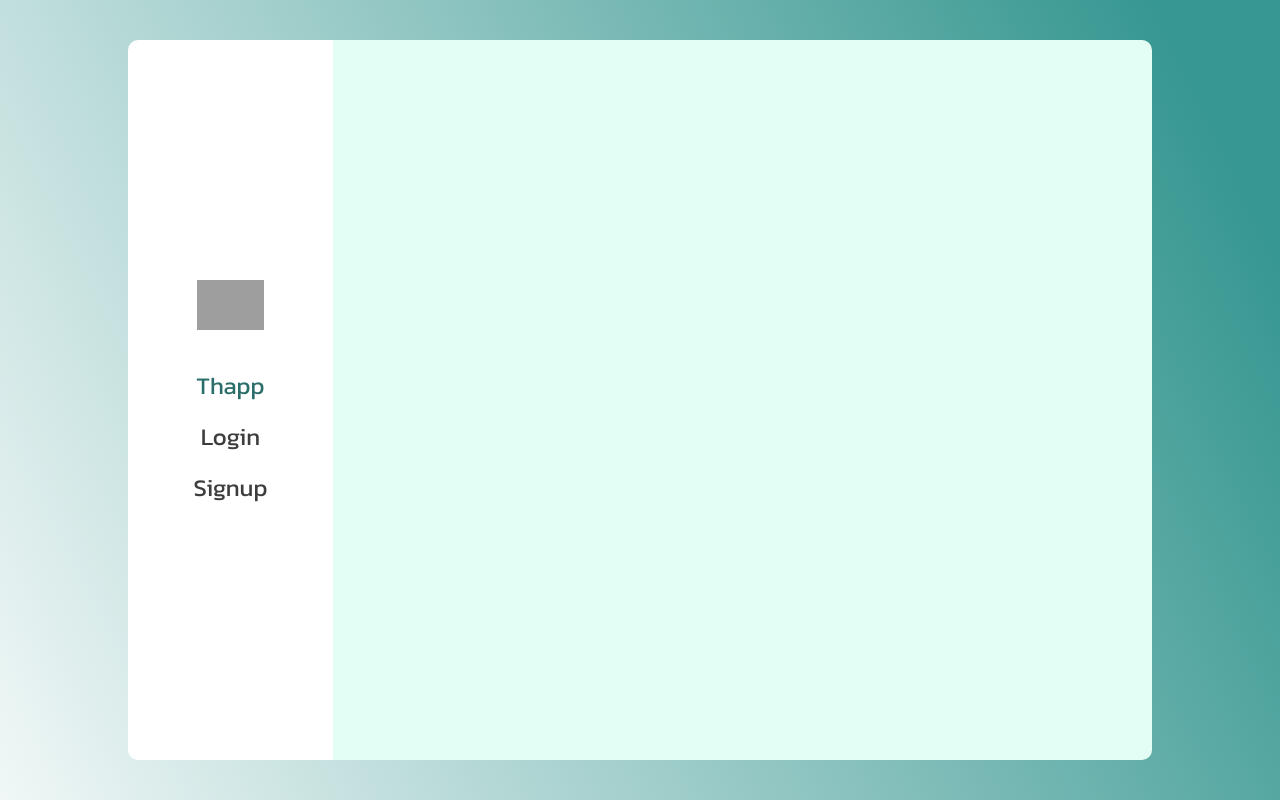
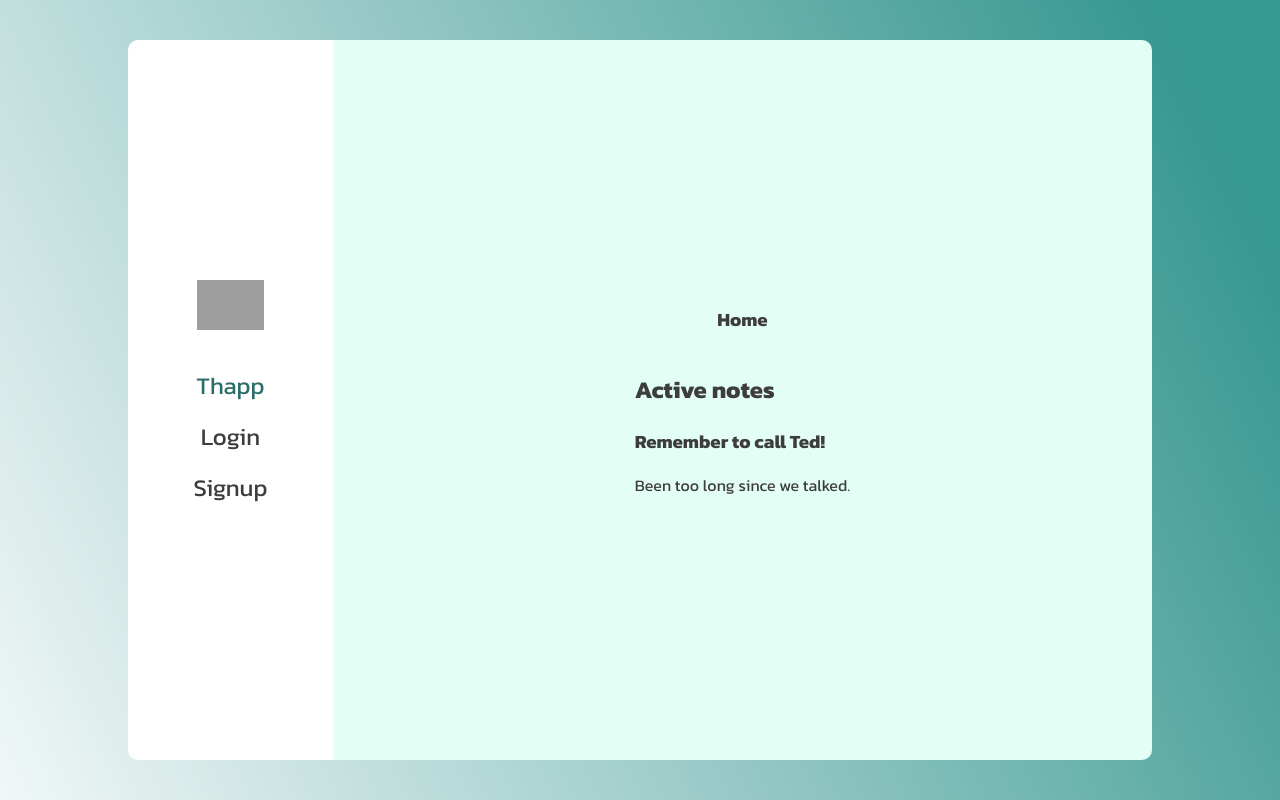
Before and after one commit to Niclas-Gustafsson/u04-todo-app-Niclas-Gustafsson, a PHP site: page /home.php in a window 1280 px wide. Run offline with PHP 8.4, Linux system fonts and the light colour scheme; grey boxes are pictures that could not be loaded.

Commit message:
add note icons and make template note

```diff
--- a/app/public/home.php
+++ b/app/public/home.php
@@ -1,9 +1,7 @@
+<?php
 
 
-
-
-
-
+?>
 
 <!DOCTYPE html>
 <html lang="en">
@@ -23,7 +21,7 @@
         <section class="container">
             <nav class="nav">
                 <div class="logo-wrapper nav-left">
-                    <a href="index.php"><img class="logo" src="./sass/dist/images/thapp-logo.svg" alt=""></a>
+                    <a href="index.php"><img class="logo" src="./sass/dist/images/thapp-logo.svg" alt="Thapp logo"></a>
                 </div>
                 <div id="hamburger" class="hamburger">
                     <span class="hamburger__lines"></span>
@@ -38,7 +36,20 @@
                 </div>
             </nav>
             <section class="main-dashboard">
+                <h1 class="home-heading">Home</h1>
+                <div class="note-wrapper">
+                    <section class="note-head-wrapper">
+                        <h2 class="home-subheading">Active notes</h2>
+                    </section>
+                    <section class="card-wrapper">
+                        <div class="note">
+                            <h3 class="note-title">Remember to call Ted!</h3>
+                            <p class="note-body">Been too long since we talked.</p>
+                            <a href=""><img src="../sass/dist/images/thapp-logo.svg" alt="Edit note"></a>
 
+                        </div>
+                    </section>
+                </div>
             </section>
         </section>
     </main>
```
Also changed, not shown: app/sass/dist/images/check-dark.png (added), app/sass/dist/images/check-dark.svg (added), app/sass/dist/images/check.png (added), app/sass/dist/images/check.svg (added), app/sass/dist/images/edit.svg (added), app/sass/dist/images/pen.png (added), app/sass/dist/images/profile-default.png (added), app/sass/dist/images/trash.png (added), app/sass/dist/images/trash.svg (added).
